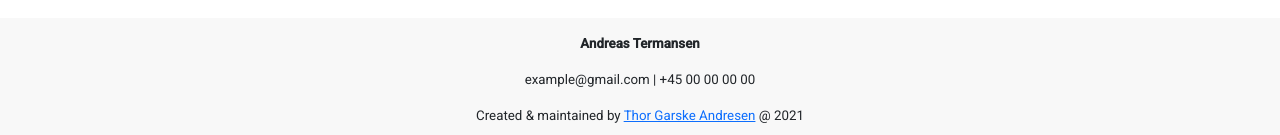
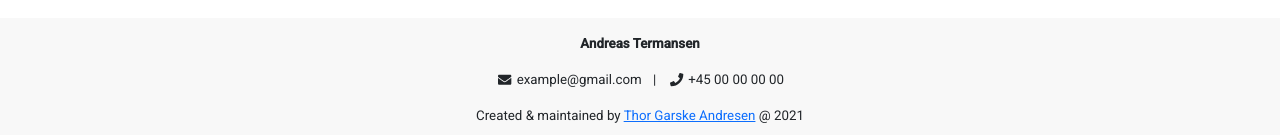
Before and after one commit to thorandresen/Aalykke45, an Angular app: page / in a window 1280 px wide. Shown: the part 4499-4634 px from the top of the page. Built offline with nearby package versions, Linux system fonts and the light colour scheme; what angular-bootstrap-md would draw is missing.

Commit message:
added icons to footer

```diff
--- a/src/app/booking/booking.component.ts
+++ b/src/app/booking/booking.component.ts
@@ -34,6 +34,7 @@ export class BookingComponent implements OnInit {
   }
 
   onSubmit(): void {
+
     console.log(this.nameinput);
     console.log(this.emailinput);
     console.log(this.phoneinput);
--- a/src/app/footer/footer.component.html
+++ b/src/app/footer/footer.component.html
@@ -1,5 +1,11 @@
 <div class="section-footer">
     <p><b>Andreas Termansen</b></p>
-    <p>{{emailText}} | {{phoneNumberText}}</p>
+    <p>
+        <span class="email">
+            <fa-icon [icon]="faEnvelope"></fa-icon> {{emailText}}
+        </span> | <span class="phone">
+            <fa-icon [icon]="faPhone"></fa-icon> {{phoneNumberText}}
+        </span>
+    </p>
     <p>Created & maintained by <a href="https://github.com/thorandresen">Thor Garske Andresen</a> @ 2021</p>
 </div>
--- a/src/app/footer/footer.component.scss
+++ b/src/app/footer/footer.component.scss
@@ -5,4 +5,12 @@
     align-items: center;
     flex-direction: column;
     font-size: smaller;
+
+    .email, .phone {
+        padding: 0 8px;
+    }
+
+    fa-icon {
+        padding: 0 2px;
+    }
 }
--- a/src/app/footer/footer.component.ts
+++ b/src/app/footer/footer.component.ts
@@ -1,5 +1,8 @@
 import { Component, OnInit } from '@angular/core';
 import { DataService } from '../data.service';
+import { faEnvelope } from '@fortawesome/free-solid-svg-icons';
+import { faPhone } from '@fortawesome/free-solid-svg-icons';
+
 
 @Component({
   selector: 'app-footer',
@@ -10,6 +13,8 @@ export class FooterComponent implements OnInit {
   jsonObject: any;
   emailText: string = '';
   phoneNumberText: string = '';
+  faEnvelope = faEnvelope;
+  faPhone = faPhone;
 
   constructor(private dataService: DataService) {
     dataService.getData();
```
Also changed, not shown: src/app/booking/booking.component.html (+0 -9 lines).
